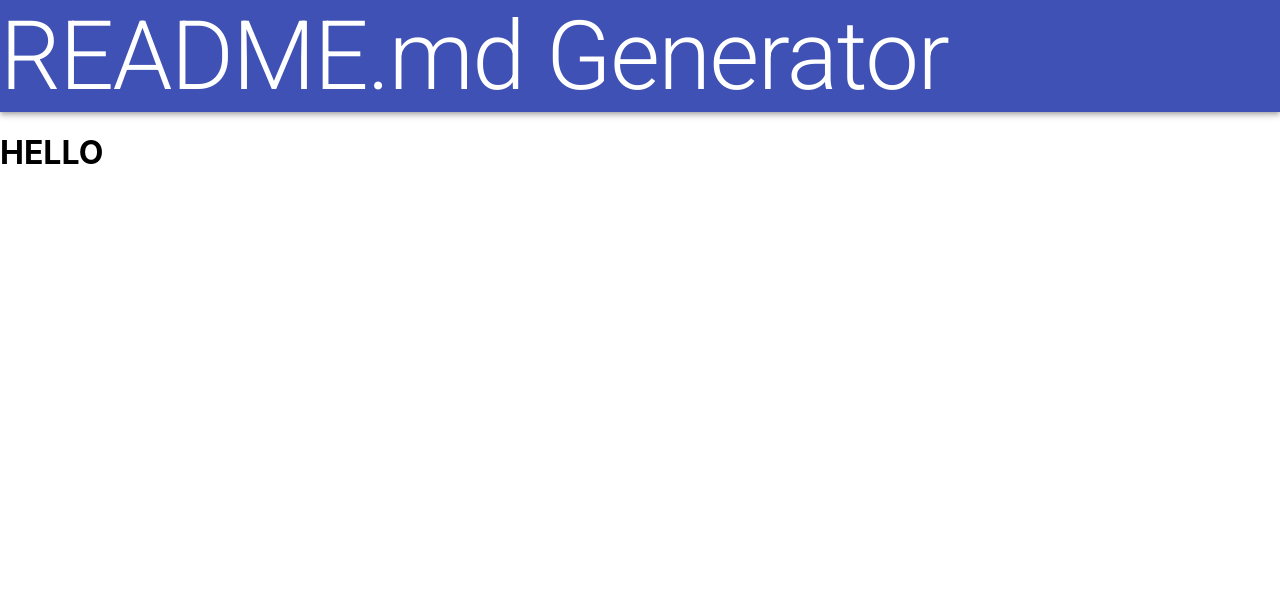
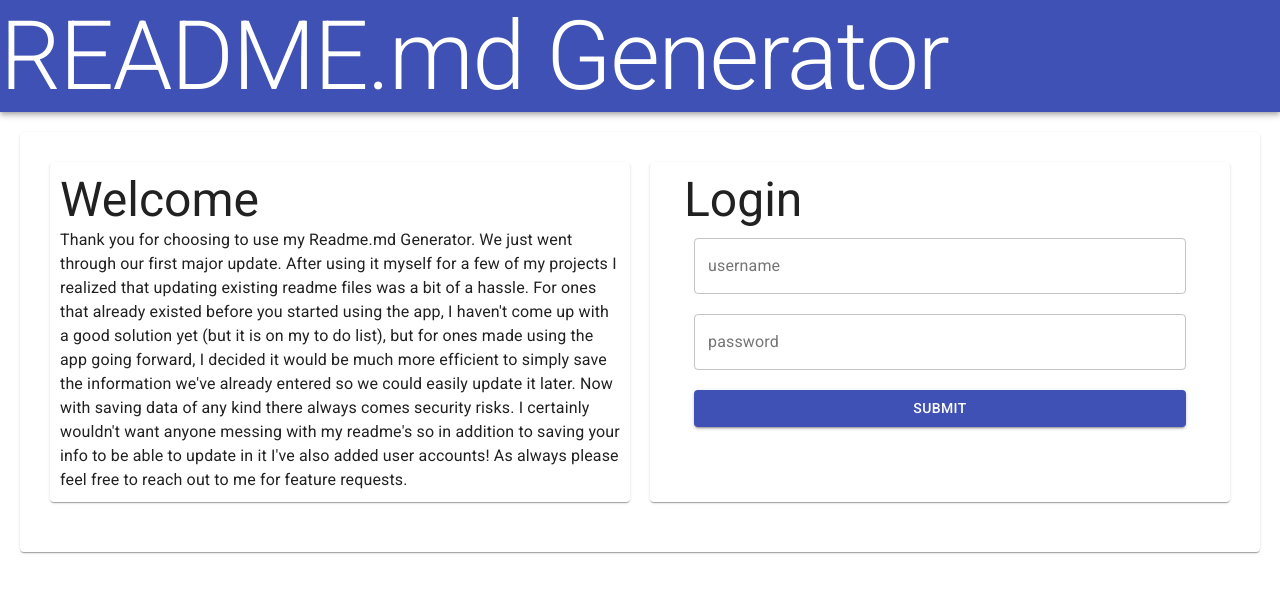
Before and after one commit to johnturner4004/readme-generator, a React (Create React App) app: page /#/login in a window 1280 px wide. Shown: the top 592 px of the page. Built offline with nearby package versions, Linux system fonts and the light colour scheme.

Commit message:
create login page

```diff
--- a/src/components/App.jsx
+++ b/src/components/App.jsx
@@ -1,13 +1,14 @@
 import Container from "@material-ui/core/Container";
 import makeStyles from "@material-ui/styles/makeStyles";
 import Header from "./layout/Header";
-import FormLayout from "./layout/FormLayout";
+import Login from './layout/Login'
 import {
   HashRouter as Router,
   Route,
   Redirect,
   Switch,
 } from "react-router-dom";
+import Generator from "./layout/Generator";
 
 const useStyles = makeStyles({
   page: {
@@ -37,10 +38,10 @@ function App() {
         <Switch>
           <Redirect exact from='/' to='/login' />
           <Route exact path="/login">
-            <h1>HELLO</h1>
+            <Login />
           </Route>
           <Route exact path="/generator">
-            <FormLayout />
+            <Generator />
           </Route>
         </Switch>
       </Router>
--- a/src/components/layout/FormLayout.jsx
+++ b/src/components/layout/Generator.jsx
@@ -23,7 +23,7 @@ const useStyles = makeStyles({
   },
 });
 
-export default function FormLayout() {
+export default function Generator() {
   const classes = useStyles();
 
   return (
--- /dev/null
+++ b/src/components/layout/Login.jsx
@@ -0,0 +1,79 @@
+import Button from "@material-ui/core/Button";
+import Card from "@material-ui/core/Card";
+import Container from "@material-ui/core/Container";
+import Paper from "@material-ui/core/Paper";
+import makeStyles from "@material-ui/core/styles/makeStyles";
+import TextField from "@material-ui/core/TextField";
+import Typography from "@material-ui/core/Typography";
+import { useState } from "react";
+import { useDispatch } from "react-redux";
+
+const useStyles = makeStyles({
+  paper: {
+    paddingBottom: 40,
+    paddingTop: 20,
+    paddingLeft: 20,
+    paddingRight: 20,
+    margin: 20,
+    height: "100%",
+    display: "flex",
+  },
+  card: {
+    padding: 10,
+    width: "50%",
+    margin: 10,
+  },
+  loginForm: {
+    display: "flex",
+    flexDirection: "column",
+  },
+  spacing: {
+    margin: 10,
+  },
+});
+
+export default function Login() {
+  const classes = useStyles();
+  const dispatch = useDispatch();
+
+  const [username, setUsername] = useState('');
+  const [password, setPassword] = useState('');
+
+  console.log(`username: ${username}, password: ${password}`)
+
+  function handleSubmit() {
+    dispatch({ type: 'LOGIN', payload: { username: username, password: password}});
+  }
+
+  return (
+    <Paper className={classes.paper}>
+      <Card className={classes.card}>
+        <Typography variant="h3" component="h2">
+          Welcome
+        </Typography>
+        <Typography>
+          Thank you for choosing to use my Readme.md Generator. We just went
+          through our first major update. After using it myself for a few of my
+          projects I realized that updating existing readme files was a bit of a
+          hassle. For ones that already existed before you started using the
+          app, I haven't come up with a good solution yet (but it is on my to do
+          list), but for ones made using the app going forward, I decided it
+          would be much more efficient to simply save the information we've
+          already entered so we could easily update it later. Now with saving
+          data of any kind there always comes security risks. I certainly
+          wouldn't want anyone messing with my readme's so in addition to saving
+          your info to be able to update in it I've also added user accounts! As
+          always please feel free to reach out to me for feature requests.
+        </Typography>
+      </Card>
+      <Card className={classes.card}>
+        <Container className={classes.loginForm}>
+          <Typography variant="h3" component="h2">Login</Typography>
+          <TextField className={classes.spacing} id="username" label="username" variant="outlined" onChange={(event) => setUsername(event.target.value)}/>
+          <TextField className={classes.spacing} id="username" label="password" variant="outlined" onChange={(event) => setPassword(event.target.value)}/>
+          <Button className={classes.spacing} id="submit" color="primary" variant="contained" onClick={() => handleSubmit()}>Submit</Button>
+        </Container>
+      </Card>
+    </Paper>
+  );
+};
```
